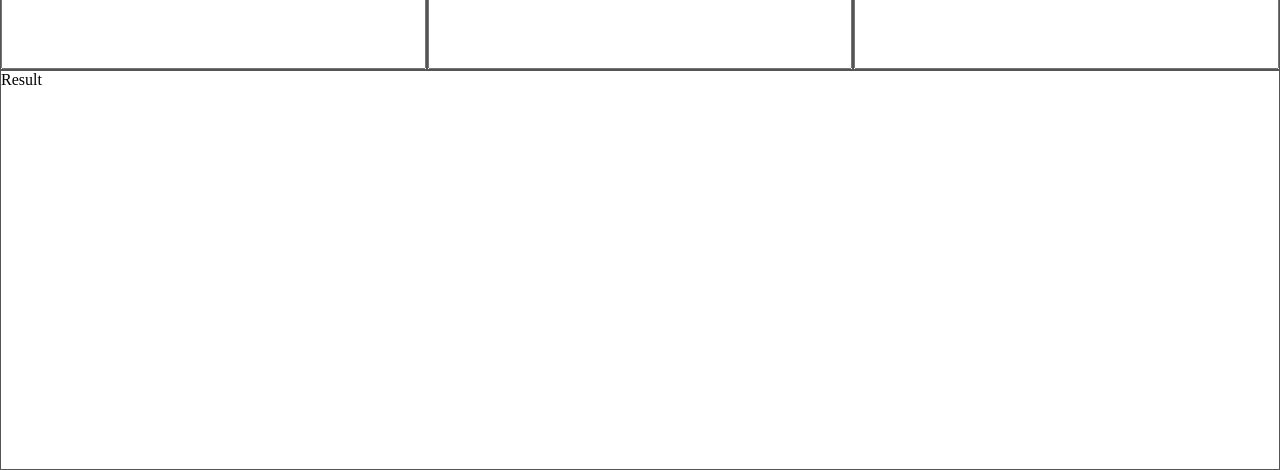
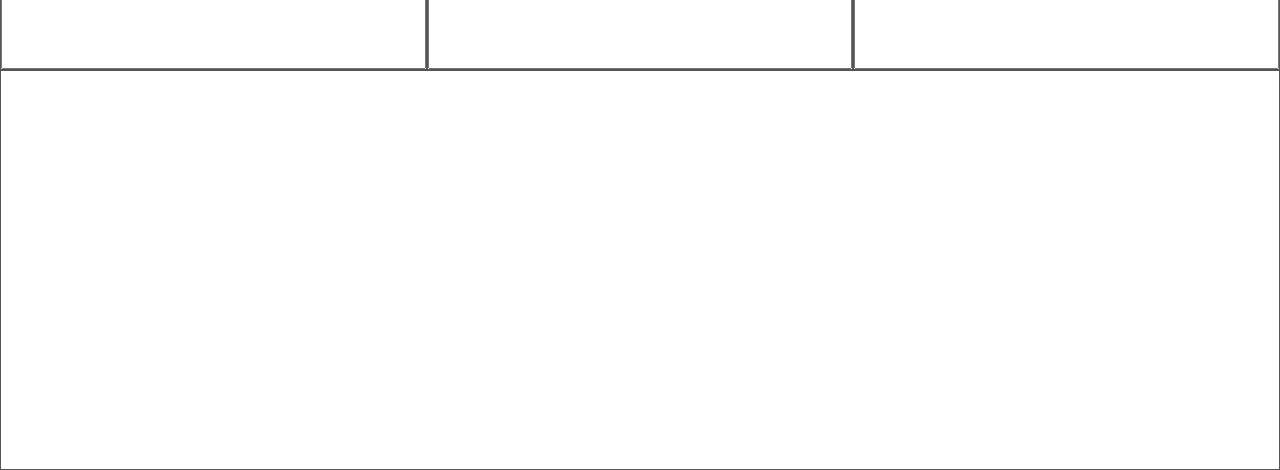
Before and after one commit to jsksru/sandbox, a React (Create React App) app: page / in a window 1280 px wide. Shown: the part 330-800 px from the top of the page. Built offline with nearby package versions, Linux system fonts and the light colour scheme.

Commit message:
add values and handler from props

```diff
--- a/src/components/css.jsx
+++ b/src/components/css.jsx
@@ -1,8 +1,8 @@
-const Css = ({ code }) => {
+const Css = ({ code, handler }) => {
   return (
     <div className="field css-box">
       <div className="title">CSS</div>
-      <textarea className="input">{code}</textarea>
+      <textarea className="input" value={code} onChange={(e) => handler(e.target.value)}></textarea>
     </div>
   );
 };
--- a/src/components/html.jsx
+++ b/src/components/html.jsx
@@ -1,8 +1,8 @@
-const Html = ({ code }) => {
+const Html = ({ code, handler }) => {
   return (
     <div className="field html-box">
       <div className="title">HTML</div>
-  <textarea className="input">{code}</textarea>
+      <textarea className="input" value={code} onChange={(e) => handler(e.target.value)}></textarea>
     </div>
   );
 };
--- a/src/components/javascript.jsx
+++ b/src/components/javascript.jsx
@@ -1,8 +1,8 @@
-const JavaScript = ({ code }) => {
+const JavaScript = ({ code, handler }) => {
   return (
     <div className="field js-box">
       <div className="title">JavaScript</div>
-      <textarea className="input">{code}</textarea>
+      <textarea className="input" value={code} onChange={(e) => handler(e.target.value)}></textarea>
     </div>
   );
 };
--- a/src/components/result.jsx
+++ b/src/components/result.jsx
@@ -1,7 +1,7 @@
-const Result = () => {
+const Result = ({ html }) => {
   return (
     <div className="field result-box">
-      Result
+      {html}
     </div>
   );
 };
```
